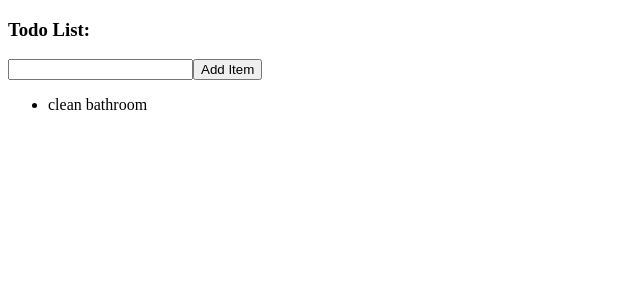
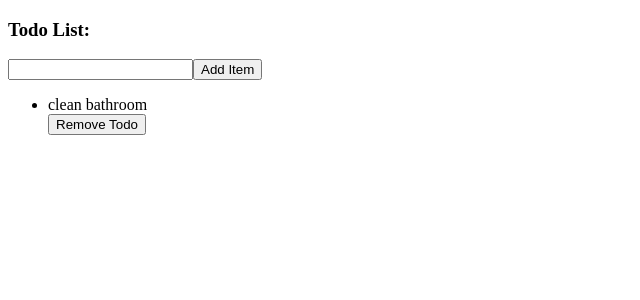
Before and after one commit to vinedsel/redux-todo, a React app: page / in a window 1280 px wide. Shown: the top 300 px of the page, without its empty margins (0-640 px from the left). Built offline with nearby package versions, Linux system fonts and the light colour scheme.

Commit message:
Added Delete to the Todo component.

```diff
--- a/src/components/Todo.js
+++ b/src/components/Todo.js
@@ -1,6 +1,6 @@
 import React from 'react';
 
-const TodoList = ({ items, onAddTodo, onTodoTextChanged, addTodoText, selectedItem, onTodoSelected, onApplyTodoEdit, onTodoEditTextChanged, editTodoText }) => {
+const TodoList = ({ items, onAddTodo, onTodoTextChanged, addTodoText, selectedItem, onTodoSelected, onApplyTodoEdit, onTodoEditTextChanged, editTodoText, onRemoveTodo }) => {
 
   const todoToListItem = item => {
     if(item.id === selectedItem){
@@ -11,6 +11,7 @@ const TodoList = ({ items, onAddTodo, onTodoTextChanged, addTodoText, selectedIt
     }else{
       return <span>
                 <li key={item.id} onClick={() => onTodoSelected(item.id)}>{item.todo}</li>
+                <button onClick={() => onRemoveTodo(item.id)}>Remove Todo</button>
               </span>
     }
   };
```
